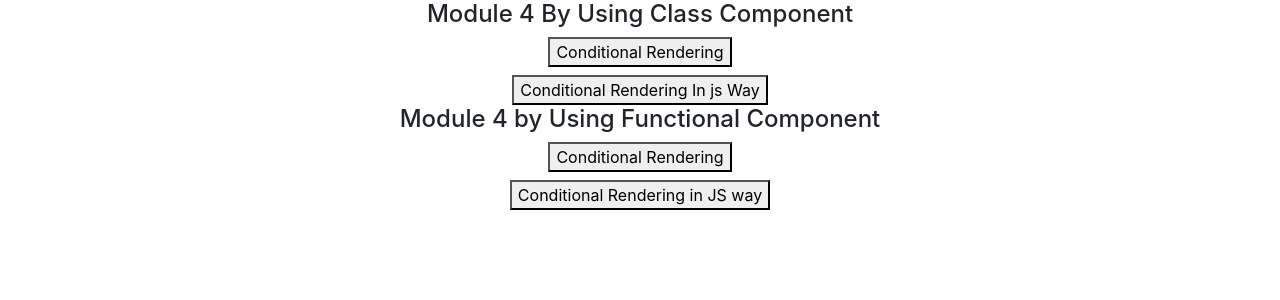
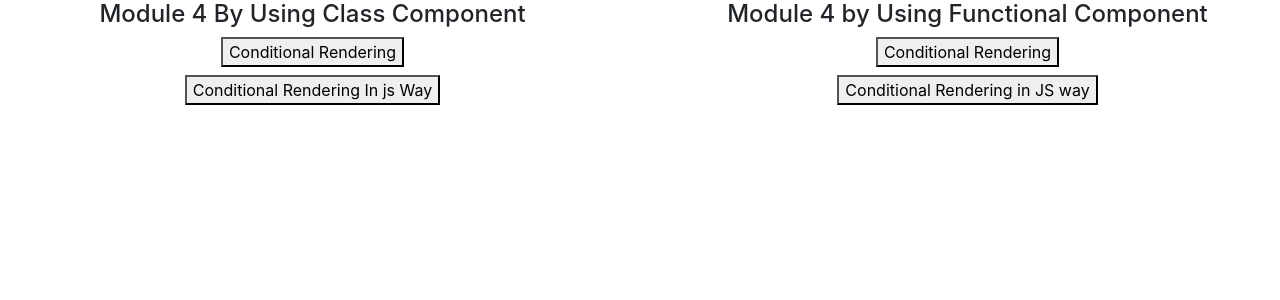
Before and after one commit to HusnainK721/my-first-app, a React (Create React App) app: page / in a window 1280 px wide. Shown: the top 300 px of the page. Built offline with nearby package versions, Linux system fonts and the light colour scheme.

Commit message:
made colum responsive lg screen to 6 clumn

```diff
--- a/src/Component/Module-4-ListAndConditional/Module4ListAndConditional.jsx
+++ b/src/Component/Module-4-ListAndConditional/Module4ListAndConditional.jsx
@@ -8,7 +8,7 @@ export const Module4ListAndConditional = () => {
   return (
     <div>
       <Row>
-        <Col xs={12}>
+        <Col xs={12} lg={6}>
           <div>
             <h4> Module 4 By Using Class Component</h4>
             <RenderingContentConditionllyParent />
@@ -16,7 +16,7 @@ export const Module4ListAndConditional = () => {
           </div>
         </Col>
 
-        <Col xs={12}>
+        <Col xs={12} lg={6}>
           <div>
             <h4>Module 4 by Using Functional Component</h4>
             <ConditionalRenderingParentInFunc />
```
Also changed, not shown: 1 other file (tests, documents, lock files or other folders).
